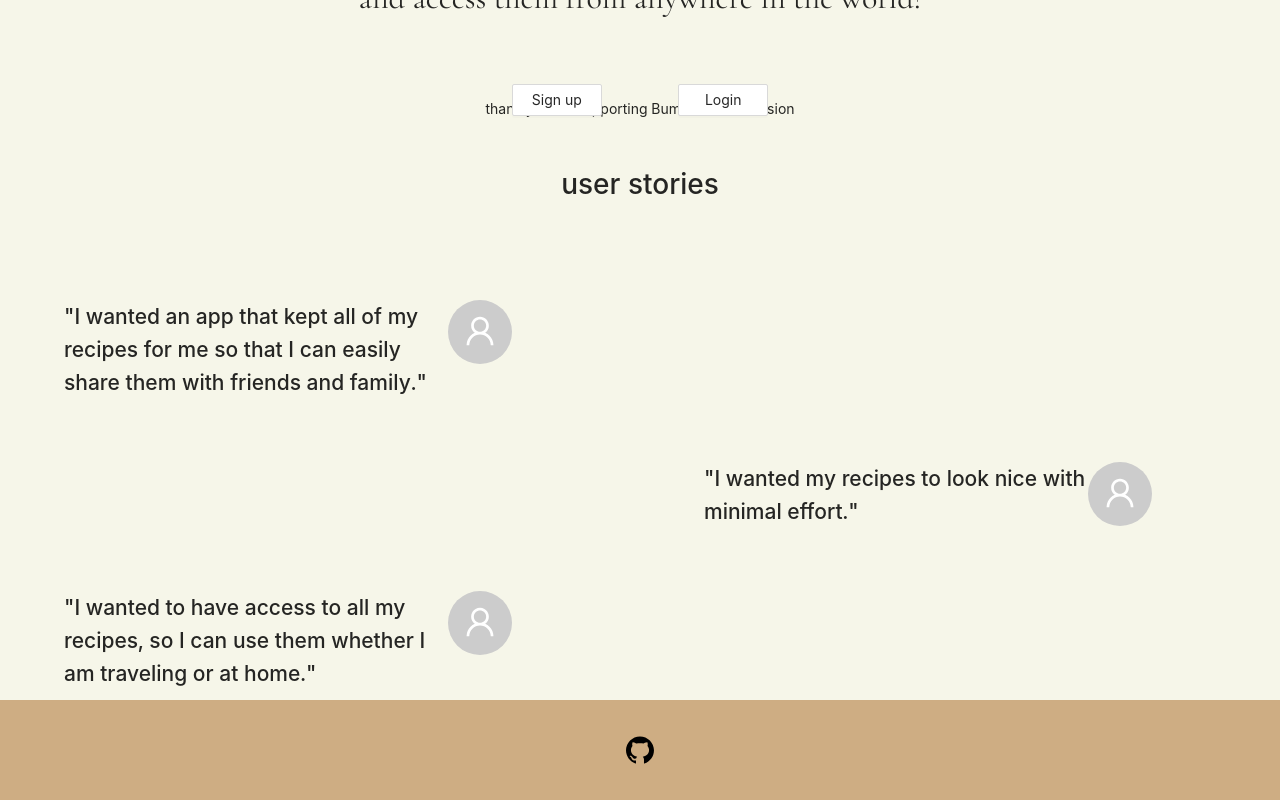
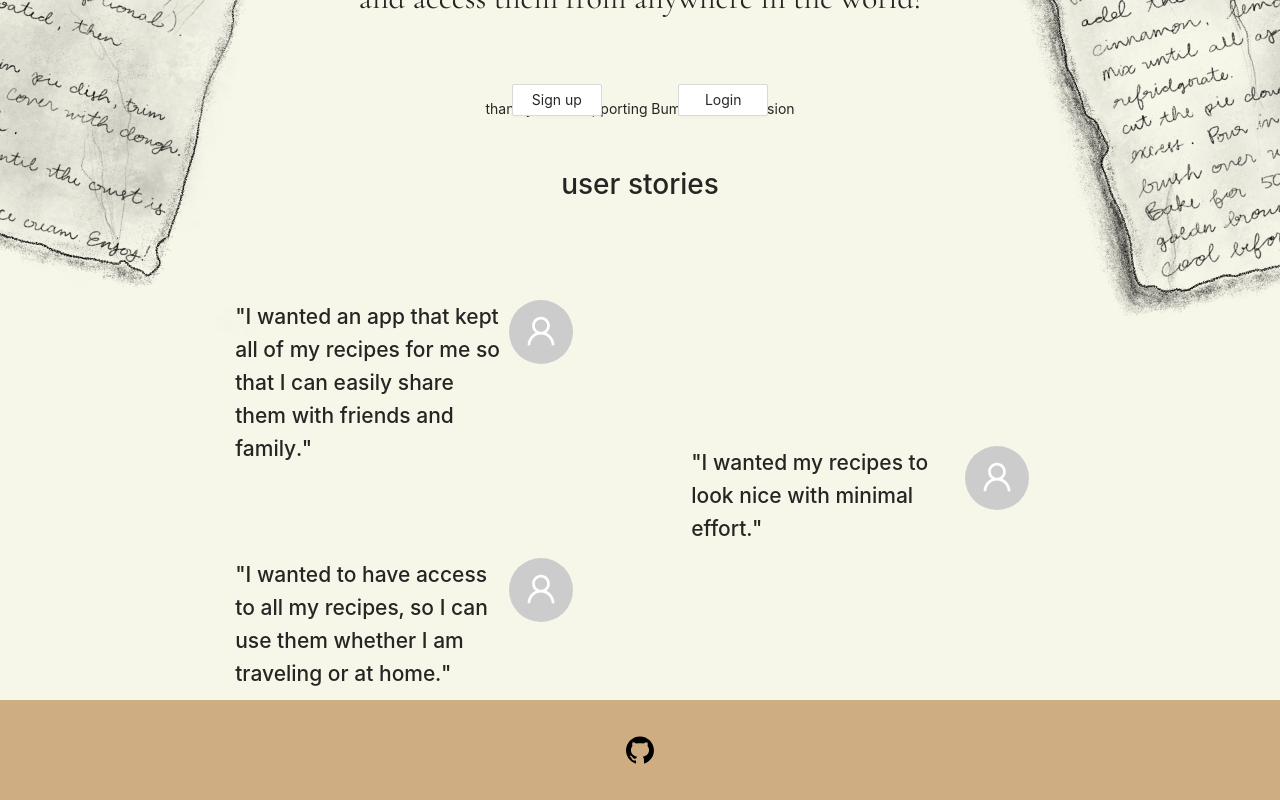
Before and after one commit to Cocineros/bumbu-frontend, a React (Create React App) app: page / in a window 1280 px wide. Shown: the part 660-1460 px from the top of the page. Built offline with nearby package versions, Linux system fonts and the light colour scheme.

Commit message:
css changes:

```diff
--- a/src/components/testimonal/testimonial.css
+++ b/src/components/testimonal/testimonial.css
@@ -36,6 +36,8 @@
     display: flex;
     flex-direction: column;
     justify-content: space-between;
+    margin-left: 13rem;
+
 }
 
 .right-column{
@@ -44,4 +46,6 @@
     display: flex;
     flex-direction: column;
     justify-content: center;
+    margin-right: 10rem;
+
 }
--- a/src/components/welcome/welcome.css
+++ b/src/components/welcome/welcome.css
@@ -36,7 +36,7 @@ height: 70vh;
     position: absolute;
     top: 5vh;
     right: -50vw;
-    z-index: -1;
+    z-index: 0;
 }
 
 #old-recipe-left {
@@ -46,7 +46,7 @@ height: 70vh;
     position: absolute;
     top: 1vh;
     left: -50vw;
-    z-index: -1;
+    z-index: 0;
 }
 
 html {
```
